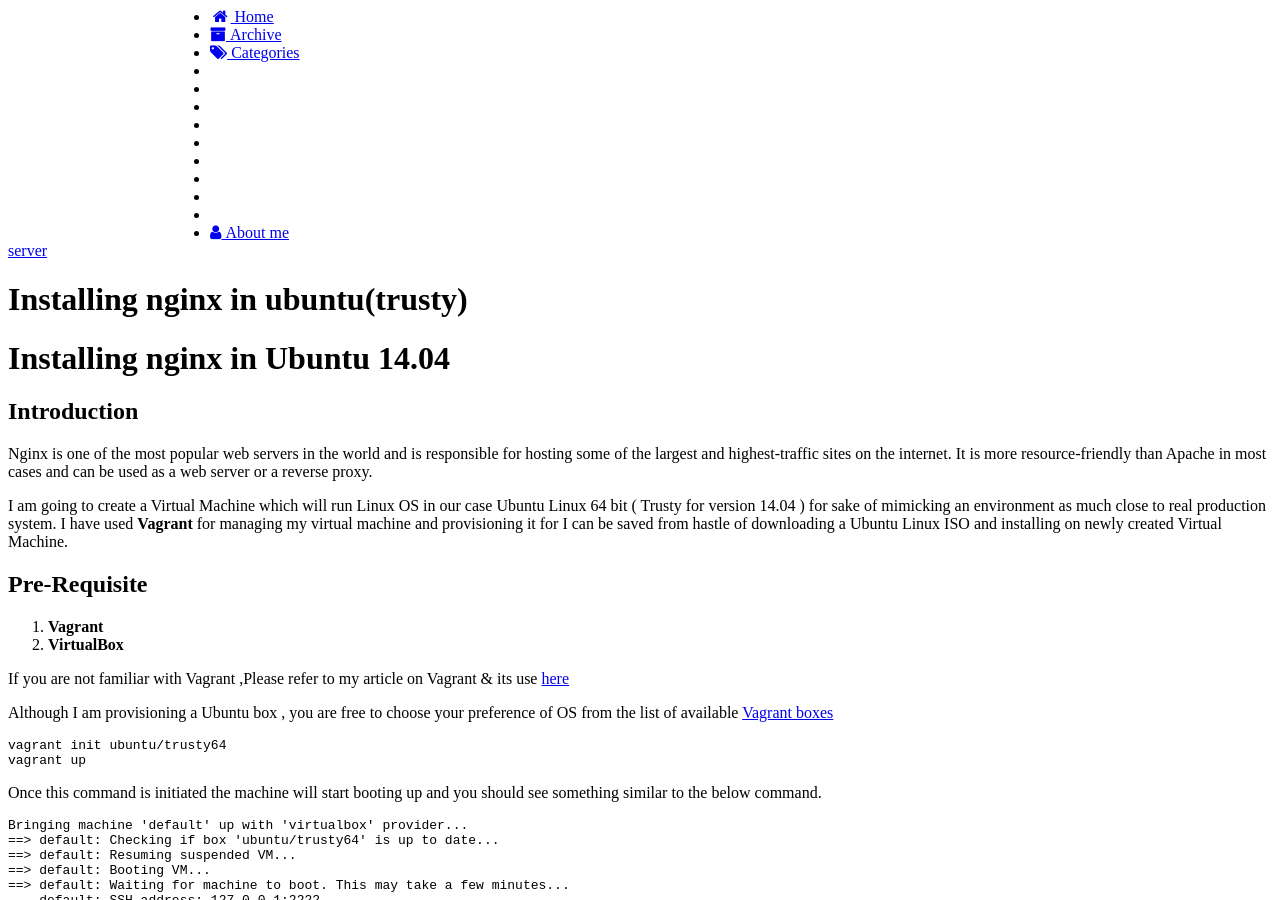
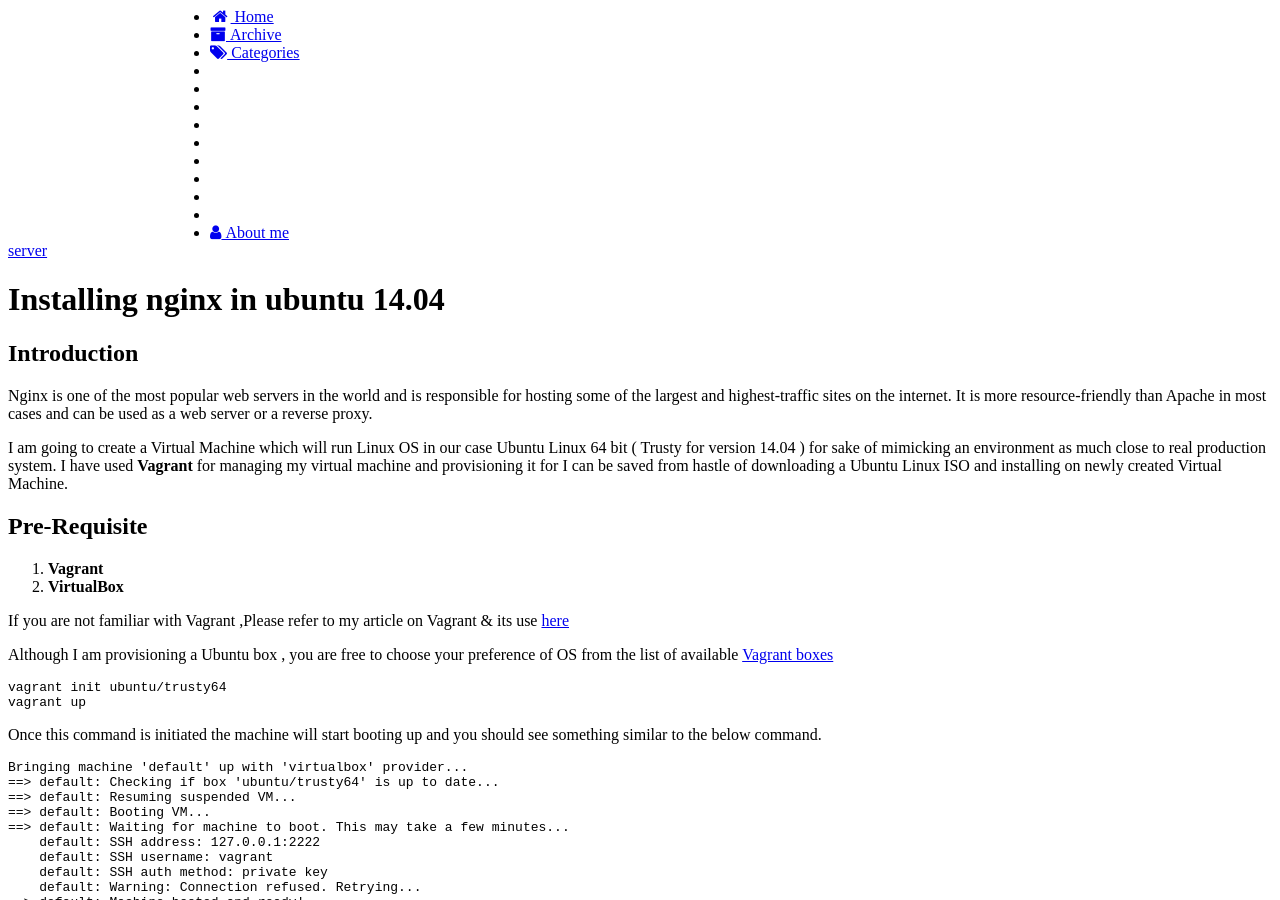
Before and after one commit to karpra/karpra.github.io, a Jekyll site: the page built from _posts/2015-1-16-installing nginx in Ubuntu 14.04.md, in a window 1280 px wide and 900 px high. Built offline with Jekyll 4.4.1, drawn with Linux system fonts in a browser that asks for light colours; nearby versions of some CDN libraries; library files that are not in the unit come from our copies.

Commit message:
Update and rename 2015-1-16-installing nginx in Ubuntu(trusty).md to 2015-1-16-installing nginx in Ubuntu 14.04.md

```diff
--- a/_posts/2015-1-16-installing nginx in Ubuntu(trusty).md
+++ b/_posts/2015-1-16-installing nginx in Ubuntu 14.04.md
@@ -4,7 +4,6 @@
 tags : [nginx]
 ---
 
-# Installing nginx in Ubuntu 14.04 #
 
 ## Introduction ##
 
```
